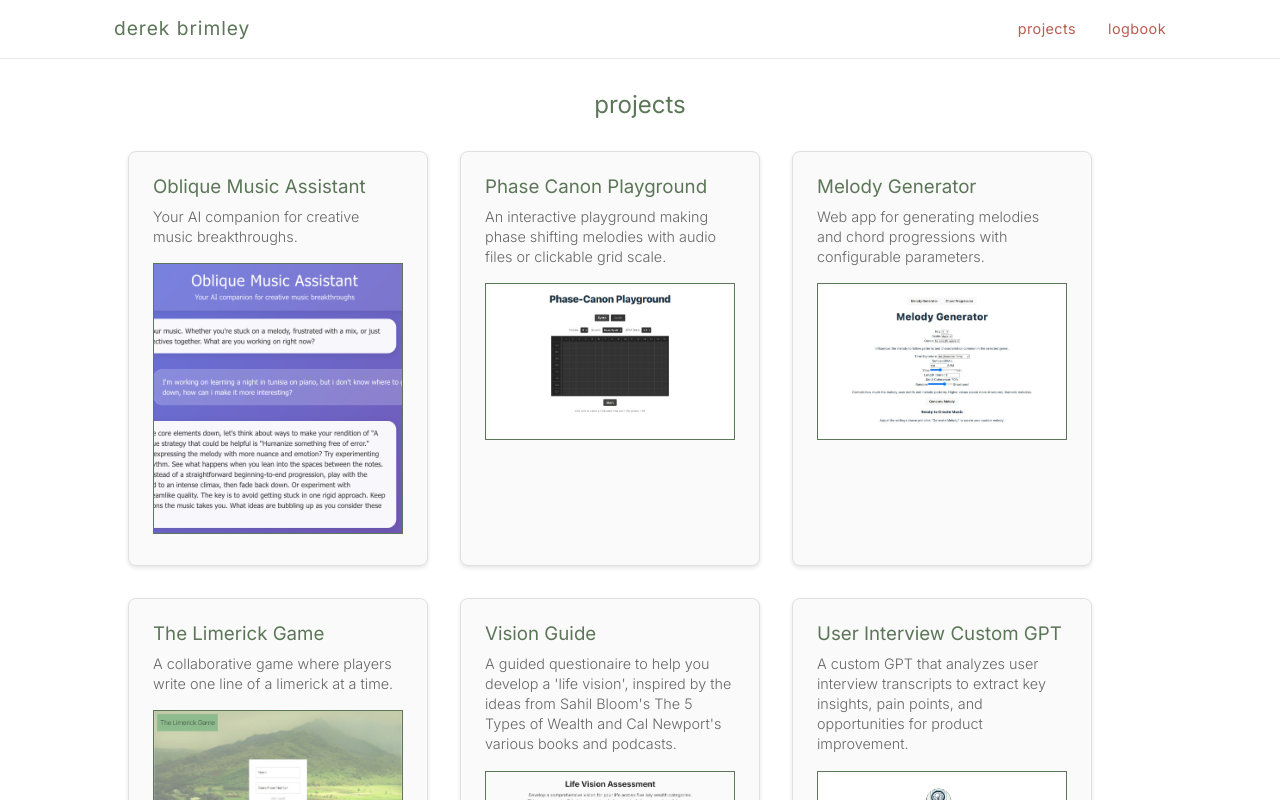
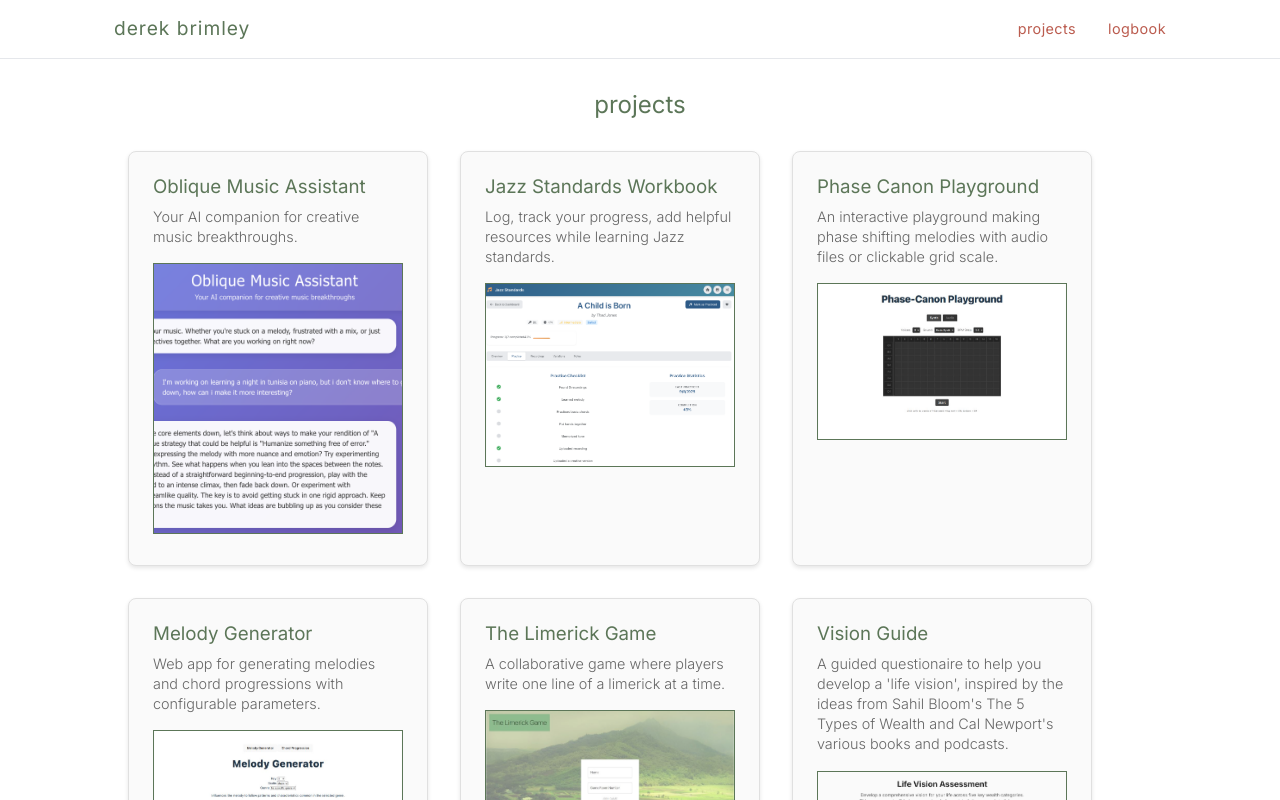
Before and after one commit to derekbrimley/personal-site, a SvelteKit app: page /projects in a window 1280 px wide. Shown: the top 800 px of the page. Built offline with nearby package versions, Linux system fonts and the light colour scheme.

Commit message:
Added standards workbook project

```diff
--- a/src/routes/+page.svelte
+++ b/src/routes/+page.svelte
@@ -15,7 +15,6 @@
 <Header />
 
 <main class="main">
-
     <section class="about {isVisible ? 'fade-in' : 'fade-out'}">
         <img src={icon} alt="Derek Brimley" class="about-image" />
         <div class="about-content">
--- a/src/routes/projects/+page.svelte
+++ b/src/routes/projects/+page.svelte
@@ -7,6 +7,7 @@
     import melody_generator from '$lib/images/melody-generator.png';
     import vision_guide from '$lib/images/vision-guide.png';
     import oblique_assistant from '$lib/images/oblique-assistant.png';
+    import standards_journey from '$lib/images/standards_journey.png'
 
     import { onMount } from 'svelte';
 
@@ -32,7 +33,12 @@
                 project_name='Oblique Music Assistant'
                 project_description='Your AI companion for creative music breakthroughs.'
             />
-
+            <Project
+                project_img={standards_journey}
+                project_url='https://standards-journey.derek-brimley.com/dashboard'
+                project_name='Jazz Standards Workbook'
+                project_description='Log, track your progress, add helpful resources while learning Jazz standards.'
+            />
             <Project
                 project_img={phase_shifter}
                 project_url='https://phasecanon.derek-brimley.com/'
```
Also changed, not shown: src/lib/images/standards_journey.png (added).
